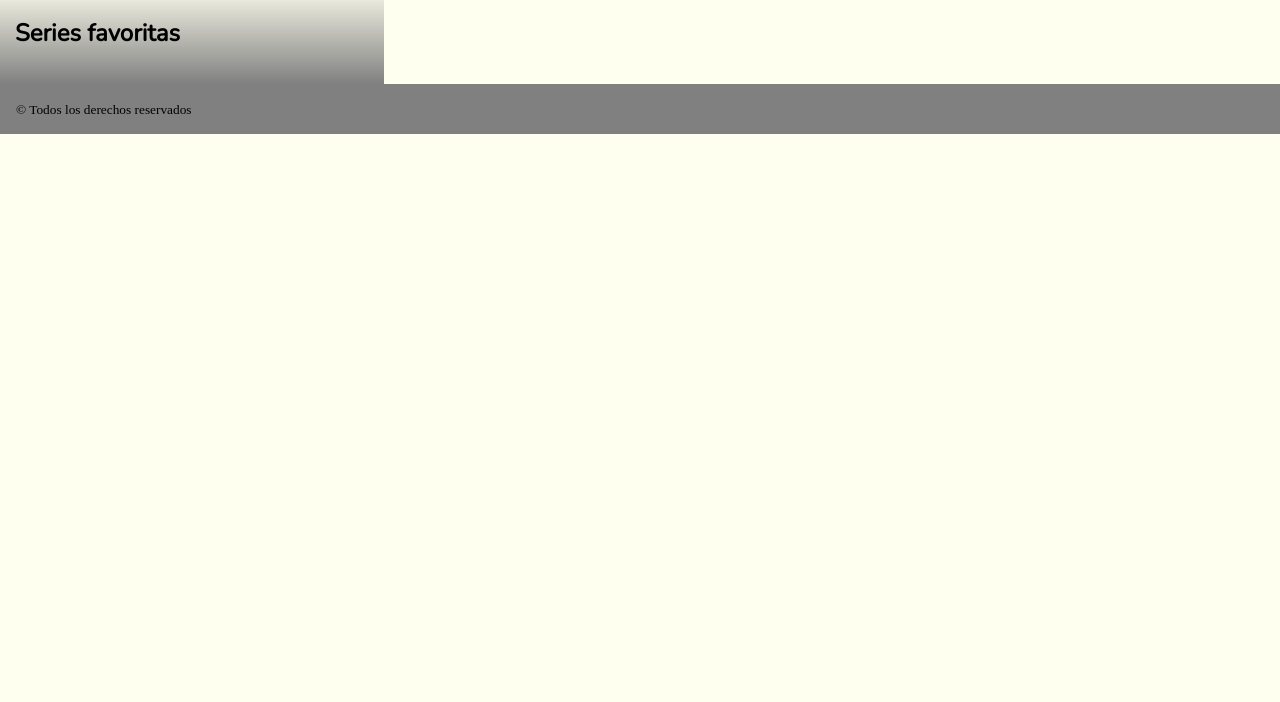
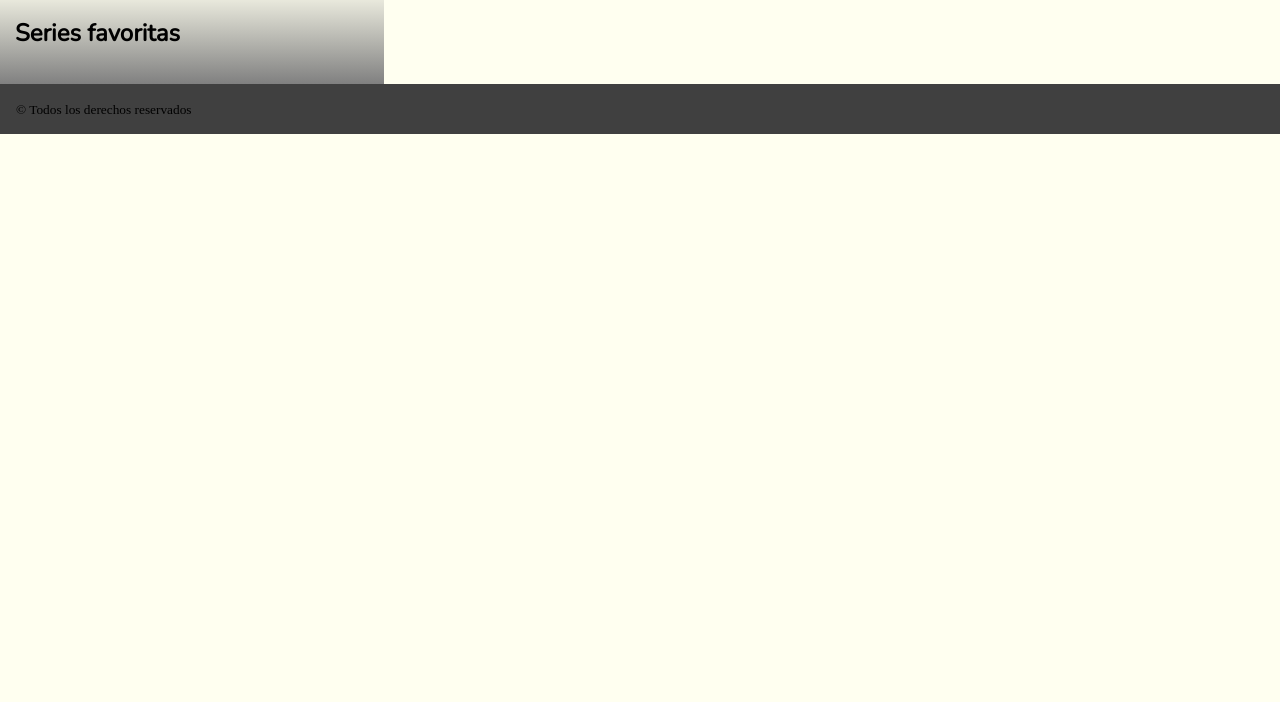
Before and after one commit to ctalloc/series-browser, a website: page docs/index.html in a window 1280 px wide. Shown: the part 98-800 px from the top of the page. Drawn offline with nearby package versions, Linux system fonts and the light colour scheme.

Commit message:
Added README

```diff
--- a/package.json
+++ b/package.json
@@ -4,6 +4,7 @@
 	"description": "Adalab web starter kit",
 	"dependencies": {
 		"browser-sync": "^2.26.12",
+		"caniuse-lite": "^1.0.30001185",
 		"del": "^5.1.0",
 		"eslint": "^7.1.0",
 		"gulp": "^4.0.2",
--- a/src/scss/layout/_footer.scss
+++ b/src/scss/layout/_footer.scss
@@ -4,5 +4,5 @@
   top: 80px;
   width: 100vw;
   padding: 1rem;
-  background-color: $color-bg2;
+  background-color: $color-txt4;
 }
```
Also changed, not shown: README.md, docs/assets/css/main.css, 1 other file.
